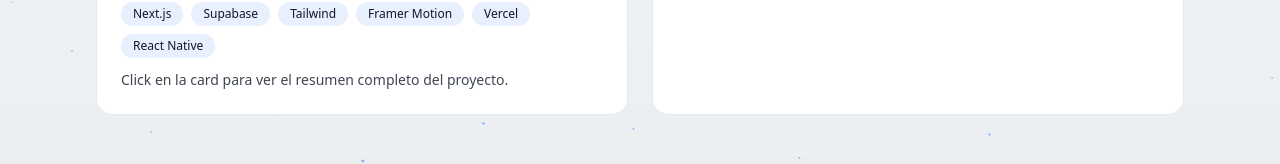
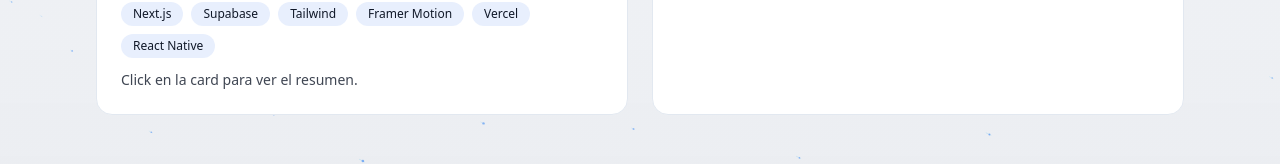
Before and after one commit to Jorgeluisra10/jorge-dev-site, a Next.js app: page /portfolio in a window 1280 px wide. Shown: the part 617-781 px from the top of the page. Built offline with nearby package versions, Linux system fonts and the light colour scheme.

Commit message:
Solucion Deploy 2

```diff
--- a/src/app/portfolio/page.tsx
+++ b/src/app/portfolio/page.tsx
@@ -1,35 +1,67 @@
 "use client";
 
+/**
+ * PortfolioPage
+ * ------------------------------------------------------------
+ * - Carrusel accesible con controles y puntos.
+ * - Modal con resumen del proyecto (Imnoba).
+ * - Framer Motion tipado: Transition / TargetAndTransition.
+ * - Compatible con tsconfig `jsx: "react-jsx"`.
+ */
+
+import type React from "react"; // ✅ para usar React.JSX.Element en el return type
 import {
   useMemo,
   useState,
   useCallback,
-  KeyboardEvent,
-  MouseEvent,
+  type KeyboardEvent,
+  type MouseEvent,
 } from "react";
 import Image from "next/image";
 import Link from "next/link";
-import { motion, AnimatePresence } from "framer-motion";
+import {
+  motion,
+  AnimatePresence,
+  type Transition,
+  type Variants,
+  type TargetAndTransition,
+} from "framer-motion";
 import { ArrowUpRight, ChevronLeft, ChevronRight, X } from "lucide-react";
 
-/* ===== Animations ===== */
-const spring = { type: "spring", stiffness: 500, damping: 40, mass: 0.9 };
-const fade = (d = 0) => ({
+/* ==================== Animations (tipadas) ==================== */
+
+/** Muelles rápidos y naturales (evita warnings de tipos) */
+const spring: Transition = {
+  type: "spring",
+  stiffness: 500,
+  damping: 40,
+  mass: 0.9,
+};
+
+/** Fade-up simple parametrizable */
+const fade = (d = 0): Variants => ({
   initial: { opacity: 0, y: 10 },
   animate: { opacity: 1, y: 0, transition: { duration: 0.35, delay: d } },
 });
+
+/** Slide con `custom` para dirección (prev/next). Tipamos retornos. */
 const slide = {
-  initial: (dir: number) => ({ x: dir > 0 ? 40 : -40, opacity: 0 }),
+  initial: (dir: number): TargetAndTransition => ({
+    x: dir > 0 ? 40 : -40,
+    opacity: 0,
+  }),
   animate: { x: 0, opacity: 1, transition: { duration: 0.35 } },
-  exit: (dir: number) => ({
+  exit: (dir: number): TargetAndTransition => ({
     x: dir > 0 ? -40 : 40,
     opacity: 0,
     transition: { duration: 0.25 },
   }),
-};
+} as const;
 
-export default function PortfolioPage(): JSX.Element {
-  // Imágenes EXACTAS como en About (rutas string desde /public/images)
+/* ==================== Page ==================== */
+
+export default function PortfolioPage(): React.JSX.Element {
+  // Galería (rutas en /public/images)
   const gallery = useMemo(
     () => [
       { src: "/images/imnoba.png", alt: "Imnoba — home" },
@@ -89,9 +121,7 @@
           aria-label="Abrir resumen del proyecto Imnoba"
         >
           <div className="relative aspect-video bg-[var(--surface)]">
-            <AnimatePresence
-              /* evitar 'popLayout' por compatibilidad */ mode="sync"
-            >
+            <AnimatePresence mode="sync">
               <motion.div
                 key={gallery[idx]?.src ?? String(idx)}
                 custom={dir}
@@ -113,7 +143,7 @@
               </motion.div>
             </AnimatePresence>
 
-            {/* Dots + Controles carrusel */}
+            {/* Dots + controles */}
             <div className="absolute inset-x-0 bottom-0 p-3 flex items-center justify-between">
               <div className="flex gap-2">
                 {gallery.map((_, i) => (
@@ -194,7 +224,7 @@
             </div>
 
             <p className="mt-3 text-sm opacity-80">
-              Click en la card para ver el resumen completo del proyecto.
+              Click en la card para ver el resumen.
             </p>
           </div>
         </div>
@@ -315,8 +345,7 @@
                         propiedades y vehículos con
                         <em> filtros avanzados</em>, <em>paneles multi-rol</em>,
                         autenticación y experiencia refinada de rendimiento (CWV
-                        altos). El proyecto incluye arquitectura modular
-                        (Next.js App Router) y almacenamiento en Supabase.
+                        altos). Arquitectura modular (App Router) y Supabase.
                       </p>
                       <ul>
                         <li>
@@ -383,7 +412,7 @@
   );
 }
 
-/* ====== UI bits ====== */
+/* ==================== UI bits ==================== */
 function CarouselBtn({
   children,
   onClick,
```
